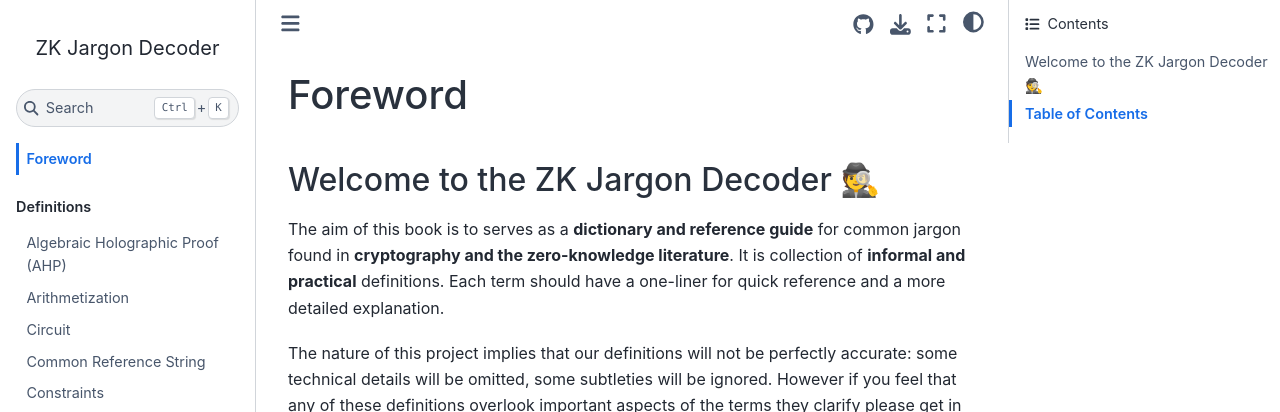
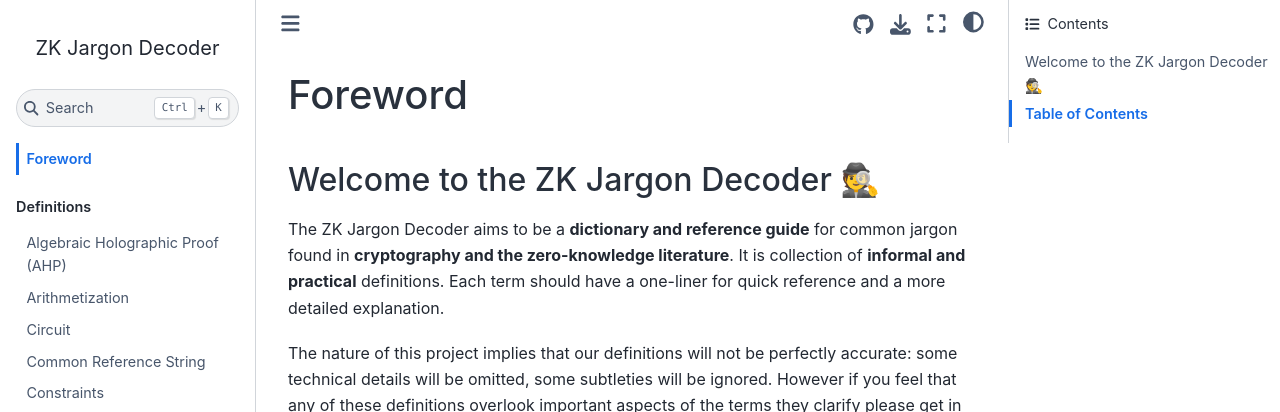
Before and after one commit to zkjargon/zkjargon.github.io, a Jupyter Book: the page built from foreword.md, in a window 1280 px wide and 900 px high. Shown: the top 412 px of the window. Built offline with Jupyter Book 1.0.4 settings and Sphinx 7.4.7 and the Sphinx Book theme 1.1.4, drawn with Linux system fonts in a browser that asks for light colours.

Commit message:
spelling

```diff
--- a/foreword.md
+++ b/foreword.md
@@ -2,7 +2,7 @@
 
 ## Welcome to the ZK Jargon Decoder 🕵️
 
-The aim of this book is to serves as a **dictionary and reference guide** for common jargon found in **cryptography and the zero-knowledge literature**. It is collection of **informal and practical** definitions. Each term should have a one-liner for quick reference and a more detailed explanation.
+The ZK Jargon Decoder aims to be a **dictionary and reference guide** for common jargon found in **cryptography and the zero-knowledge literature**. It is collection of **informal and practical** definitions. Each term should have a one-liner for quick reference and a more detailed explanation.
 
 The nature of this project implies that our definitions will not be perfectly accurate: some technical details will be omitted, some subtleties will be ignored. However if you feel that any of these definitions overlook important aspects of the terms they clarify please get in touch by email or Twitter:
 
```
